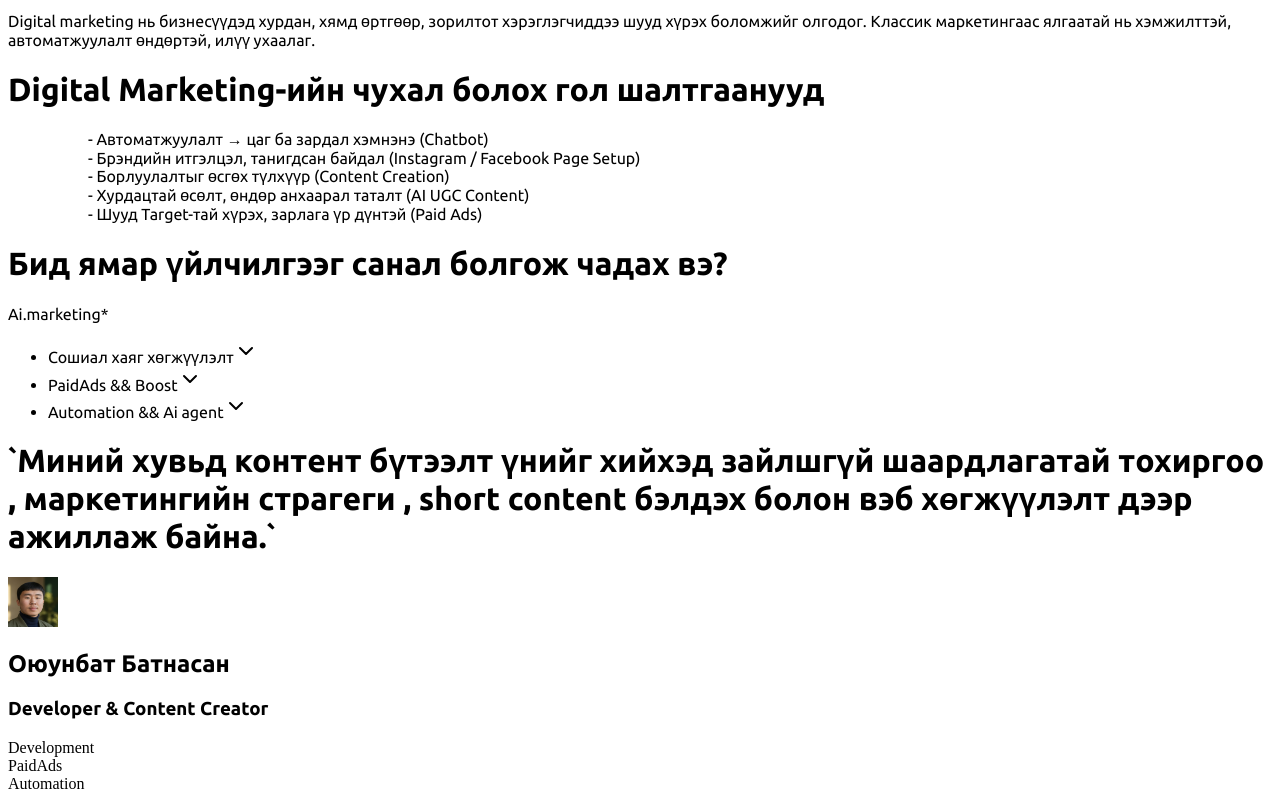
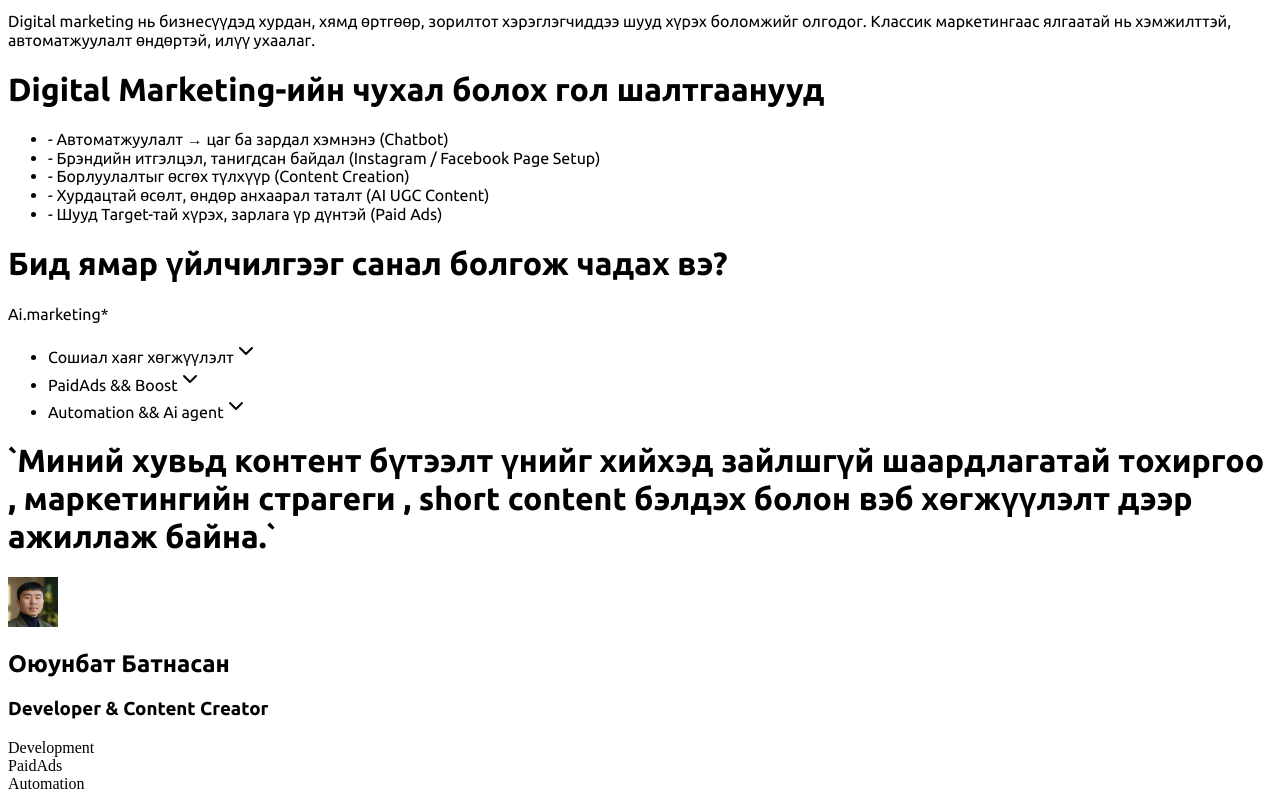
Before and after one commit to Oyunbat1/Marketing-introduction, a Next.js app: page / in a window 1280 px wide. Shown: the part 1680-2481 px from the top of the page. Built offline with nearby package versions, Linux system fonts and the light colour scheme.

Commit message:
faq section small fix

```diff
--- a/app/components/FAQ.tsx
+++ b/app/components/FAQ.tsx
@@ -8,19 +8,19 @@ export const ubuntu = Ubuntu({
 });
 export default function FAQ() {
     return (
-        <div className="h-screen w-screen relative text-white bg-black flex flex-col items-center justify-center  ">
-            <div className=" flex flex-col items-center gap-2 md:gap-10 w-[300px] md:w-[1000px] absolute top-20 lg:top-40 ">
-                <h1 className={`${ubuntu.className} text-[28px] md:text-[36px] md:w-[800px] text-center`}>Digital Marketing яагаад чухал вэ?</h1>
-                <p className={`${ubuntu.className} font-extralight text-gray-300 md:w-[1000px] text-center`}>Digital marketing нь бизнесүүдэд хурдан, хямд өртгөөр, зорилтот хэрэглэгчиддээ шууд хүрэх боломжийг олгодог. Классик маркетингаас ялгаатай нь хэмжилттэй, автоматжуулалт өндөртэй, илүү ухаалаг.</p>
+        <div className="min-h-screen w-screen text-white bg-black flex flex-col items-center justify-center py-20 pb-32 px-4">
+            <div className="flex flex-col items-center gap-4 md:gap-10 w-full max-w-[1000px] mb-12 md:mb-16">
+                <h1 className={`${ubuntu.className} text-[28px] md:text-[36px] text-center`}>Digital Marketing яагаад чухал вэ?</h1>
+                <p className={`${ubuntu.className} font-extralight text-gray-300 text-center text-sm md:text-base px-4`}>Digital marketing нь бизнесүүдэд хурдан, хямд өртгөөр, зорилтот хэрэглэгчиддээ шууд хүрэх боломжийг олгодог. Классик маркетингаас ялгаатай нь хэмжилттэй, автоматжуулалт өндөртэй, илүү ухаалаг.</p>
             </div>
-            <div className=" flex flex-col items-center  gap-2 w-[300px] md:w-[1000px] absolute top-90 md:top-100 ">
-                <h1 className={`${ubuntu.className} text-[28px]  md:text-[36px] md:w-[1000px] text-center `}>Digital Marketing-ийн чухал болох гол шалтгаанууд</h1>
-                <ul className="text-center">
-                    <ol className={`${ubuntu.className} font-extralight text-gray-300 `}>- Автоматжуулалт → цаг ба зардал хэмнэнэ (Chatbot)</ol>
-                    <ol className={`${ubuntu.className} font-extralight text-gray-300`}>- Брэндийн итгэлцэл, танигдсан байдал (Instagram / Facebook Page Setup)</ol>
-                    <ol className={`${ubuntu.className} font-extralight text-gray-300`}>- Борлуулалтыг өсгөх түлхүүр (Content Creation)</ol>
-                    <ol className={`${ubuntu.className} font-extralight text-gray-300`}>- Хурдацтай өсөлт, өндөр анхаарал таталт (AI UGC Content)</ol>
-                    <ol className={`${ubuntu.className} font-extralight text-gray-300`}>- Шууд Target-тай хүрэх, зарлага үр дүнтэй (Paid Ads)</ol>
+            <div className="flex flex-col items-center gap-4 md:gap-6 w-full max-w-[1000px]">
+                <h1 className={`${ubuntu.className} text-[28px] md:text-[36px] text-center`}>Digital Marketing-ийн чухал болох гол шалтгаанууд</h1>
+                <ul className="text-center flex flex-col gap-2 md:gap-3 px-4">
+                    <li className={`${ubuntu.className} font-extralight text-gray-300 text-sm md:text-base`}>- Автоматжуулалт → цаг ба зардал хэмнэнэ (Chatbot)</li>
+                    <li className={`${ubuntu.className} font-extralight text-gray-300 text-sm md:text-base`}>- Брэндийн итгэлцэл, танигдсан байдал (Instagram / Facebook Page Setup)</li>
+                    <li className={`${ubuntu.className} font-extralight text-gray-300 text-sm md:text-base`}>- Борлуулалтыг өсгөх түлхүүр (Content Creation)</li>
+                    <li className={`${ubuntu.className} font-extralight text-gray-300 text-sm md:text-base`}>- Хурдацтай өсөлт, өндөр анхаарал таталт (AI UGC Content)</li>
+                    <li className={`${ubuntu.className} font-extralight text-gray-300 text-sm md:text-base`}>- Шууд Target-тай хүрэх, зарлага үр дүнтэй (Paid Ads)</li>
                 </ul>
             </div>
         </div>
```
